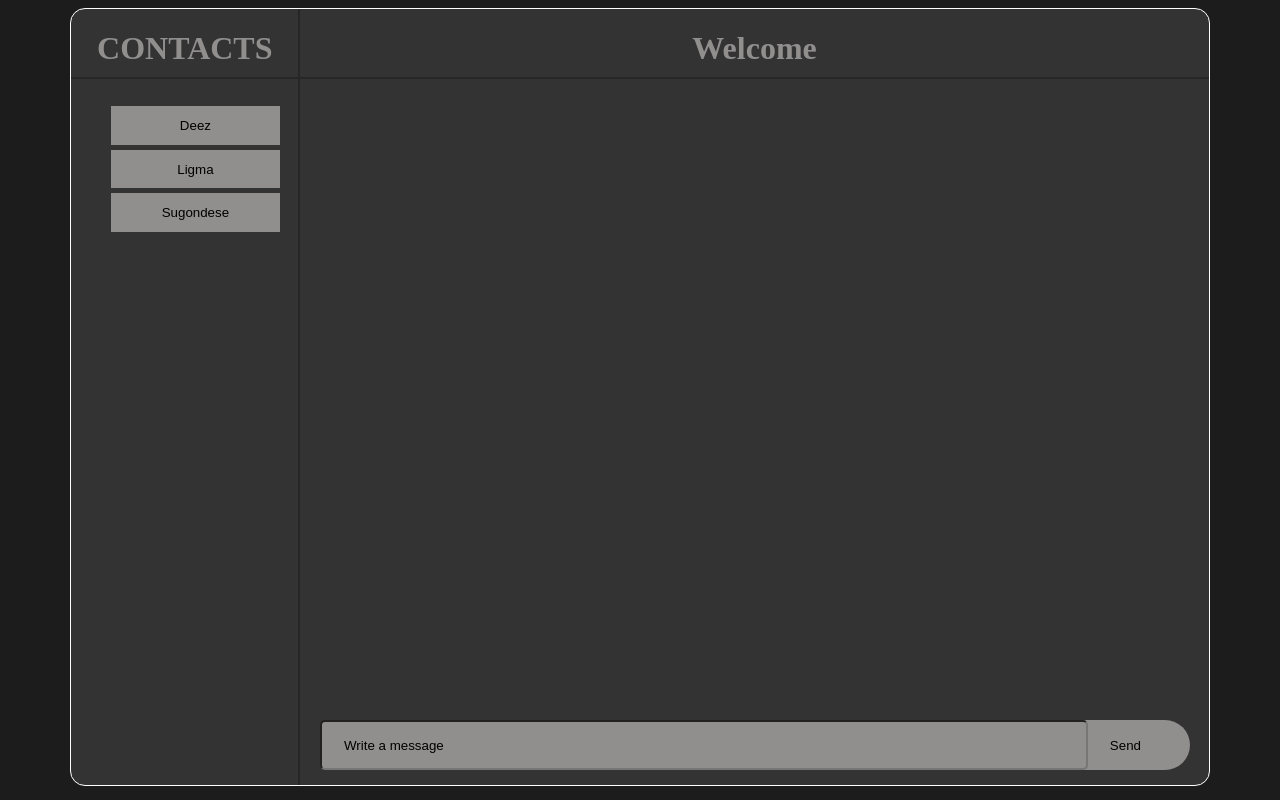
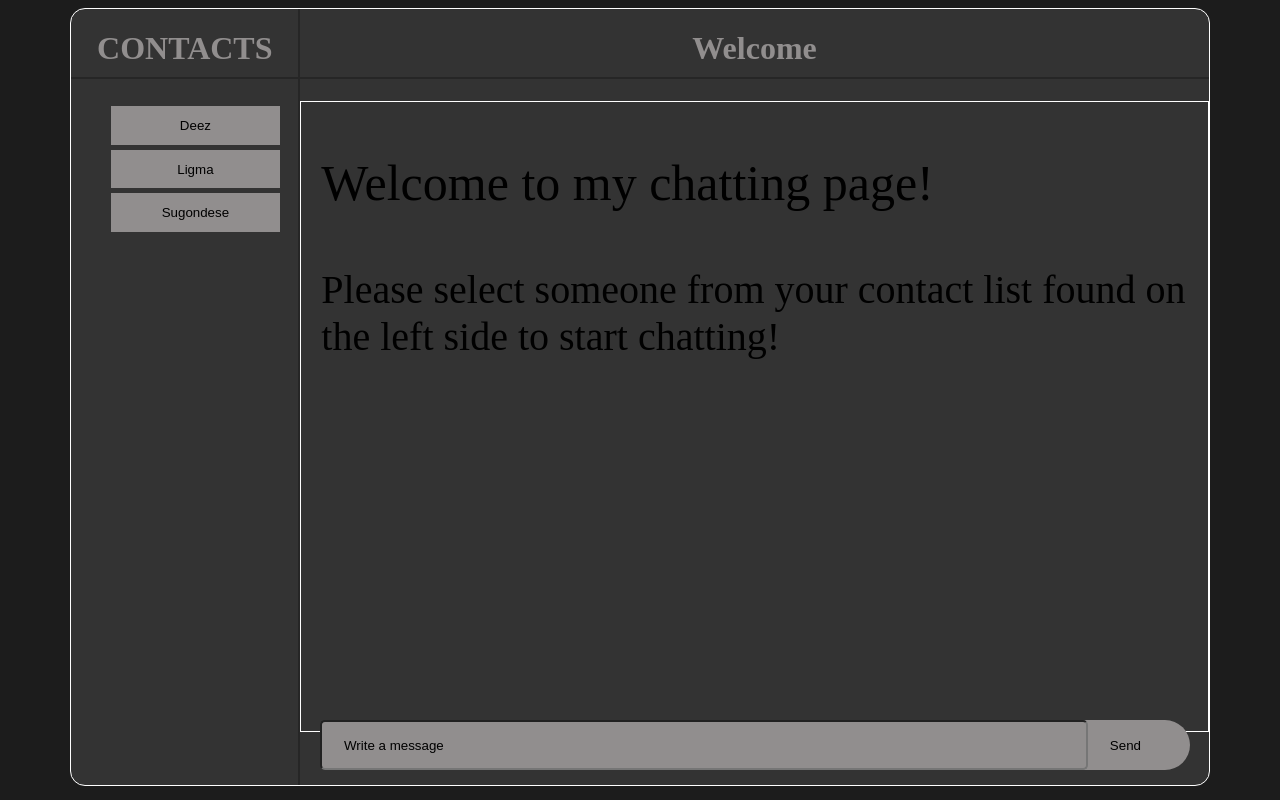
Before and after one commit to hiuwehf/chatting, a plain HTML site: page index.html in a window 1280 px wide. Drawn offline with Linux system fonts and the light colour scheme.

Commit message:
Added a welcoming div with instruction

```diff
--- a/index.html
+++ b/index.html
@@ -15,6 +15,10 @@
             </div>
             <div id="mainChat">
                 <h1 id="chatNameBar">Welcome</h1>
+                <div class="chatBox" id="chatBox0" style="display:block">
+                    <p id="chatIntroductionHeader">Welcome to my chatting page!</p>
+                    <p id="chatIntroduction">Please select someone from your contact list found on the left side to start chatting!</p>
+                </div>
                 <div class="chatBox" id="chatBox1" style="display:none">
                     <p>This is box 1</p>
                 </div>
--- a/script.js
+++ b/script.js
@@ -1,4 +1,5 @@
 const chatName = document.getElementById("chatNameBar");
+const chatBox0 = document.getElementById("chatBox0");
 const chatBox1 = document.getElementById("chatBox1");
 const chatBox2 = document.getElementById("chatBox2");
 const chatBox3 = document.getElementById("chatBox3");
@@ -6,6 +7,7 @@ const chatBox3 = document.getElementById("chatBox3");
 
 function deezToggle(){
     chatName.innerHTML = "Deez";
+    chatBox0.style.display="none";
     chatBox1.style.display="block";
     chatBox2.style.display="none";
     chatBox3.style.display="none";
@@ -13,6 +15,7 @@ function deezToggle(){
 
 function ligmaToggle(){
     chatName.innerHTML = "Ligma";
+    chatBox0.style.display="none";
     chatBox1.style.display="none";
     chatBox2.style.display="block";
     chatBox3.style.display="none";
@@ -21,6 +24,7 @@ function ligmaToggle(){
 
 function sugondeseToggle(){
     chatName.innerHTML = "Sugondese";
+    chatBox0.style.display="none";
     chatBox1.style.display="none";
     chatBox2.style.display="none";
     chatBox3.style.display="block";
--- a/styles.css
+++ b/styles.css
@@ -84,3 +84,12 @@ li{
     height:90%;
     font-size:50px;
 }
+
+#chatIntroductionHeader{
+    padding:2px 20px 2px 20px;
+}
+
+#chatIntroduction{
+    font-size: 40px;
+    padding:2px 20px 2px 20px;
+}
```
